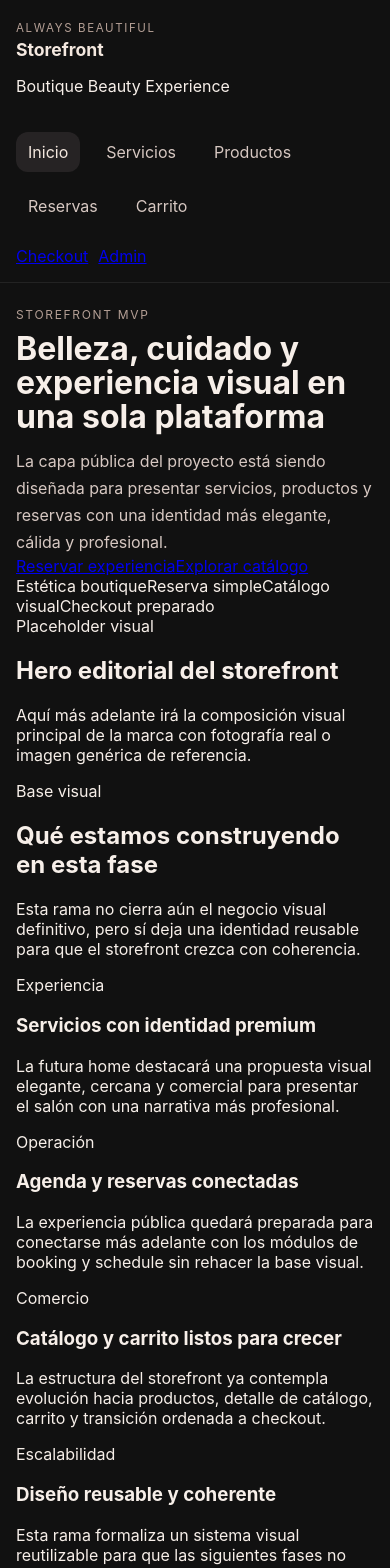
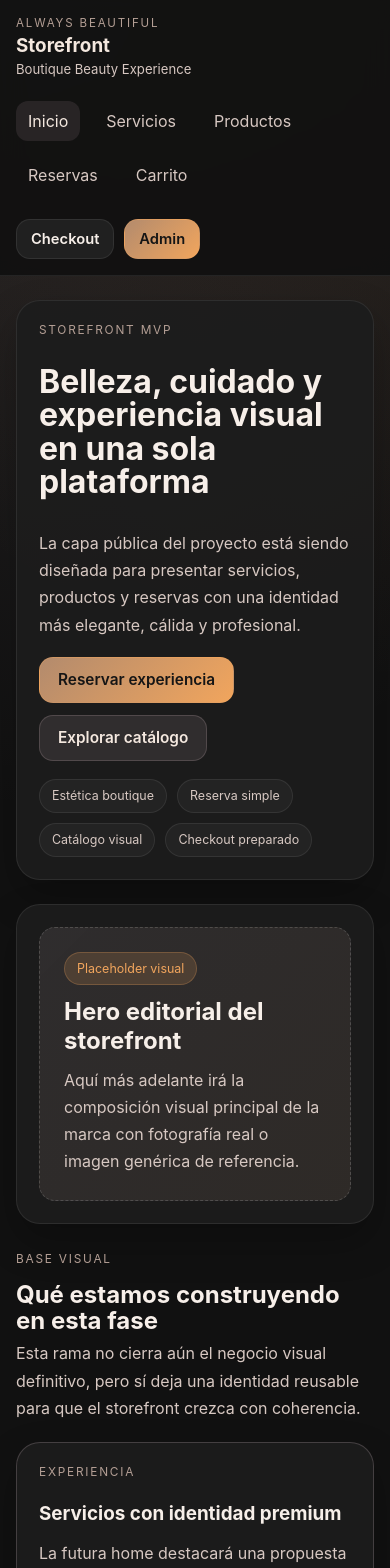
Before and after one commit to AlvaroHuenuqueoArias/always-beautiful, a React (Vite) app in the folder web/: page / in a window 390 px wide. Shown: the top 1568 px of the page. Built offline with nearby package versions, Linux system fonts and the light colour scheme.

Commit message:
style(storefront): consolidar la identidad visual base del storefront

```diff
--- a/web/src/index.css
+++ b/web/src/index.css
@@ -29,6 +29,7 @@
     --radius-xl: 24px;
     --radius-lg: 18px;
     --radius-md: 14px;
+    --accent-mango: #f1a55d;
 }
 
 * {
@@ -1035,22 +1036,25 @@ tbody td {
 }
 
 /* =========================================================
-    Storefront Public Shell
+   Storefront Public Shell + Design System
    ========================================================= */
 
 .public-shell {
     min-height: 100vh;
     display: flex;
     flex-direction: column;
-    background: var(--bg-main);
+    background:
+        radial-gradient(circle at top right, rgba(241, 165, 93, 0.08), transparent 22%),
+        radial-gradient(circle at top left, rgba(230, 202, 212, 0.10), transparent 26%),
+        var(--bg-main);
     color: var(--text-primary);
 }
 
 .public-main {
     flex: 1;
-    width: min(1200px, calc(100% - 48px));
+    width: min(1240px, calc(100% - 48px));
     margin: 0 auto;
-    padding: 32px 0 56px;
+    padding: 32px 0 64px;
 }
 
 .public-header {
@@ -1058,18 +1062,25 @@ tbody td {
     top: 0;
     z-index: 20;
     border-bottom: 1px solid var(--border-soft);
-    background: rgba(17, 17, 17, 0.94);
+    background: rgba(17, 17, 17, 0.92);
     backdrop-filter: blur(12px);
 }
 
 .public-header__container {
-    width: min(1200px, calc(100% - 48px));
+    width: min(1240px, calc(100% - 48px));
     margin: 0 auto;
-    min-height: 84px;
+    min-height: 88px;
     display: flex;
     align-items: center;
     justify-content: space-between;
-    gap: 20px;
+    gap: 24px;
+}
+
+.public-brand-block {
+    display: flex;
+    flex-direction: column;
+    gap: 4px;
+    min-width: 220px;
 }
 
 .public-brand {
@@ -1082,21 +1093,29 @@ tbody td {
 
 .public-brand__kicker {
     font-size: 0.72rem;
-    letter-spacing: 0.14em;
+    letter-spacing: 0.16em;
     text-transform: uppercase;
     color: var(--text-muted);
 }
 
 .public-brand__title {
-    font-size: 1.1rem;
+    font-size: 1.18rem;
     color: var(--accent-cream);
+}
+
+.public-brand__subtitle {
+    margin: 0;
+    font-size: 0.82rem;
+    color: var(--text-secondary);
 }
 
 .public-nav {
     display: flex;
     align-items: center;
+    justify-content: center;
     gap: 14px;
     flex-wrap: wrap;
+    flex: 1;
 }
 
 .public-nav__link {
@@ -1104,12 +1123,16 @@ tbody td {
     color: var(--text-secondary);
     padding: 10px 12px;
     border-radius: 12px;
-    transition: background 0.18s ease, color 0.18s ease;
+    transition:
+        background 0.18s ease,
+        color 0.18s ease,
+        transform 0.18s ease;
 }
 
 .public-nav__link:hover {
     background: rgba(255, 255, 255, 0.04);
     color: var(--text-primary);
+    transform: translateY(-1px);
 }
 
 .public-nav__link--active {
@@ -1124,96 +1147,269 @@ tbody td {
     flex-wrap: wrap;
 }
 
-.public-cta {
-    display: inline-flex;
-    align-items: center;
-    justify-content: center;
-    min-height: 42px;
-    padding: 0 16px;
-    border-radius: 14px;
-    text-decoration: none;
-    border: 1px solid var(--border-soft);
-    transition: transform 0.18s ease, background 0.18s ease, border-color 0.18s ease;
+.page-shell {
+    display: grid;
+    gap: 28px;
 }
 
-.public-cta:hover {
-    transform: translateY(-1px);
+.page-shell__section {
+    display: grid;
+    gap: 20px;
 }
 
-.public-cta--primary {
-    background: var(--accent-camel);
-    color: #111111;
-    border-color: rgba(179, 139, 109, 0.35);
-    font-weight: 700;
-}
-
-.public-cta--secondary {
-    background: #202020;
-    color: var(--text-primary);
-}
-
-.public-page {
-    display: grid;
-    gap: 24px;
-}
-
-.public-page__hero,
-.public-card {
-    border: 1px solid var(--border-soft);
-    border-radius: var(--radius-xl);
-    background: var(--surface-card);
-    box-shadow: var(--shadow-main);
-}
-
-.public-page__hero {
-    padding: 32px;
-}
-
-.public-page__eyebrow {
+.public-page__eyebrow,
+.section-heading__eyebrow,
+.storefront-card__eyebrow {
     margin: 0 0 10px;
-    font-size: 0.75rem;
-    letter-spacing: 0.14em;
+    font-size: 0.74rem;
+    letter-spacing: 0.15em;
     text-transform: uppercase;
     color: var(--text-muted);
 }
 
 .public-page__title {
     margin: 0 0 14px;
-    font-size: clamp(2rem, 3vw, 3rem);
-    line-height: 1.06;
+    font-size: clamp(2.2rem, 3vw, 3.5rem);
+    line-height: 1.04;
+    max-width: 760px;
 }
 
-.public-page__description {
-    margin: 0;
-    max-width: 760px;
-    color: var(--text-secondary);
-    line-height: 1.7;
-}
-
-.public-page__placeholder-grid {
-    display: grid;
-    grid-template-columns: repeat(2, minmax(0, 1fr));
-    gap: 20px;
-}
-
-.public-card {
-    padding: 24px;
-}
-
-.public-card h2 {
-    margin: 0 0 12px;
-    font-size: 1.15rem;
-    color: var(--text-primary);
-}
-
-.public-card p {
+.public-page__description,
+.section-heading__description,
+.storefront-card__description,
+.info-panel p,
+.placeholder-visual p {
     margin: 0;
     color: var(--text-secondary);
     line-height: 1.7;
 }
 
-.public-card--wide {
-    width: 100%;
+.public-hero {
+    display: grid;
+    grid-template-columns: 1.15fr 0.85fr;
+    gap: 24px;
+    align-items: stretch;
+}
+
+.public-hero__content,
+.public-hero__media,
+.info-panel,
+.storefront-card {
+    border: 1px solid var(--border-soft);
+    border-radius: var(--radius-xl);
+    background: rgba(29, 29, 29, 0.92);
+    box-shadow: var(--shadow-main);
+}
+
+.public-hero__content {
+    padding: 34px;
+    display: flex;
+    flex-direction: column;
+    justify-content: center;
+    gap: 18px;
+}
+
+.public-hero__media {
+    padding: 22px;
+}
+
+.public-hero__actions {
+    display: flex;
+    flex-wrap: wrap;
+    gap: 12px;
+}
+
+.placeholder-visual {
+    min-height: 100%;
+    border: 1px dashed rgba(255, 255, 255, 0.16);
+    border-radius: calc(var(--radius-xl) - 8px);
+    background:
+        linear-gradient(135deg, rgba(230, 202, 212, 0.08), rgba(179, 139, 109, 0.10)),
+        #1f1f1f;
+    display: flex;
+    flex-direction: column;
+    justify-content: flex-end;
+    gap: 12px;
+    padding: 24px;
+}
+
+.placeholder-visual__badge {
+    display: inline-flex;
+    width: fit-content;
+    padding: 8px 12px;
+    border-radius: 999px;
+    background: rgba(241, 165, 93, 0.16);
+    color: var(--accent-mango);
+    border: 1px solid rgba(241, 165, 93, 0.24);
+    font-size: 0.78rem;
+}
+
+.placeholder-visual h2 {
+    margin: 0;
+    font-size: 1.5rem;
+}
+
+.signal-strip {
+    display: flex;
+    flex-wrap: wrap;
+    gap: 10px;
+}
+
+.signal-chip,
+.storefront-card__pill {
+    display: inline-flex;
+    align-items: center;
+    justify-content: center;
+    width: fit-content;
+    min-height: 34px;
+    padding: 0 12px;
+    border-radius: 999px;
+    border: 1px solid var(--border-soft);
+    background: #232323;
+    color: var(--text-secondary);
+    font-size: 0.78rem;
+}
+
+.section-heading {
+    display: grid;
+    gap: 6px;
+}
+
+.section-heading--center {
+    text-align: center;
+}
+
+.section-heading__title {
+    margin: 0;
+    font-size: clamp(1.5rem, 2vw, 2.2rem);
+    line-height: 1.1;
+}
+
+.storefront-grid {
+    display: grid;
+    gap: 20px;
+}
+
+.storefront-grid--2 {
+    grid-template-columns: repeat(2, minmax(0, 1fr));
+}
+
+.storefront-grid--3 {
+    grid-template-columns: repeat(3, minmax(0, 1fr));
+}
+
+.storefront-grid--4 {
+    grid-template-columns: repeat(4, minmax(0, 1fr));
+}
+
+.storefront-card {
+    padding: 24px;
+    display: flex;
+    flex-direction: column;
+    gap: 14px;
+    min-height: 100%;
+}
+
+.storefront-card__title {
+    margin: 0;
+    font-size: 1.18rem;
+    line-height: 1.2;
+}
+
+.storefront-card__meta {
+    display: flex;
+    flex-wrap: wrap;
+    gap: 8px;
+}
+
+.storefront-card__body {
+    margin-top: auto;
+}
+
+.storefront-card--camel {
+    border-color: rgba(179, 139, 109, 0.20);
+}
+
+.storefront-card--pink {
+    border-color: rgba(230, 202, 212, 0.20);
+}
+
+.storefront-card--graphite {
+    border-color: rgba(90, 90, 98, 0.28);
+}
+
+.storefront-card--mango {
+    border-color: rgba(241, 165, 93, 0.24);
+}
+
+.info-panel {
+    padding: 22px;
+    display: grid;
+    gap: 10px;
+}
+
+.info-panel h3 {
+    margin: 0;
+    font-size: 1.1rem;
+}
+
+.stack-panel {
+    display: grid;
+    gap: 16px;
+    align-items: start;
+}
+
+.storefront-button {
+    display: inline-flex;
+    align-items: center;
+    justify-content: center;
+    width: fit-content;
+    min-height: 46px;
+    padding: 0 18px;
+    border-radius: 14px;
+    border: 1px solid transparent;
+    text-decoration: none;
+    font-weight: 600;
+    transition:
+        transform 0.18s ease,
+        background 0.18s ease,
+        border-color 0.18s ease,
+        color 0.18s ease;
+    cursor: pointer;
+}
+
+.storefront-button:hover {
+    transform: translateY(-1px);
+}
+
+.storefront-button--primary {
+    background: linear-gradient(135deg, var(--accent-camel), var(--accent-mango));
+    color: #151515;
+    border-color: rgba(241, 165, 93, 0.28);
+}
+
+.storefront-button--secondary {
+    background: rgba(230, 202, 212, 0.10);
+    color: var(--accent-cream);
+    border-color: rgba(230, 202, 212, 0.18);
+}
+
+.storefront-button--ghost {
+    background: #202020;
+    color: var(--text-primary);
+    border-color: var(--border-soft);
+}
+
+.storefront-button--sm {
+    min-height: 40px;
+    padding: 0 14px;
+    font-size: 0.92rem;
+}
+
+.storefront-button--md {
+    min-height: 46px;
+    padding: 0 18px;
+    font-size: 0.96rem;
 }
 
 .public-footer {
@@ -1222,25 +1418,31 @@ tbody td {
 }
 
 .public-footer__container {
-    width: min(1200px, calc(100% - 48px));
+    width: min(1240px, calc(100% - 48px));
     margin: 0 auto;
-    padding: 28px 0 36px;
+    padding: 30px 0 38px;
     display: grid;
-    grid-template-columns: 1.3fr 0.7fr;
+    grid-template-columns: 1.2fr 0.8fr 0.8fr;
     gap: 24px;
 }
 
+.public-footer__intro,
+.public-footer__column {
+    display: grid;
+    gap: 10px;
+}
+
 .public-footer__kicker {
-    margin: 0 0 8px;
+    margin: 0;
     font-size: 0.72rem;
     letter-spacing: 0.14em;
     text-transform: uppercase;
     color: var(--text-muted);
 }
 
-.public-footer__title {
-    margin: 0 0 10px;
-    font-size: 1.15rem;
+.public-footer__title,
+.public-footer__column-title {
+    margin: 0;
 }
 
 .public-footer__text,
@@ -1250,17 +1452,36 @@ tbody td {
     line-height: 1.7;
 }
 
+.public-footer__links {
+    display: flex;
+    flex-direction: column;
+    gap: 10px;
+}
+
+.public-footer__links a {
+    color: var(--text-secondary);
+    text-decoration: none;
+    transition: color 0.18s ease;
+}
+
+.public-footer__links a:hover {
+    color: var(--accent-cream);
+}
+
 .public-footer__meta {
     display: grid;
-    gap: 10px;
+    gap: 8px;
 }
 
 .admin-layout-shell {
     min-height: 100vh;
 }
 
-@media (max-width: 980px) {
-    .public-header__container,
+@media (max-width: 1180px) {
+    .public-hero,
+    .storefront-grid--4,
+    .storefront-grid--3,
+    .storefront-grid--2,
     .public-footer__container {
         grid-template-columns: 1fr;
     }
@@ -1271,8 +1492,8 @@ tbody td {
         padding: 16px 0;
     }
 
-    .public-page__placeholder-grid {
-        grid-template-columns: 1fr;
+    .public-nav {
+        justify-content: flex-start;
     }
 }
 
@@ -1287,8 +1508,14 @@ tbody td {
         width: min(100%, calc(100% - 32px));
     }
 
-    .public-page__hero,
-    .public-card {
+    .public-hero__content,
+    .public-hero__media,
+    .storefront-card,
+    .info-panel {
         padding: 22px;
     }
+
+    .public-page__title {
+        font-size: 2rem;
+    }
 }
```
